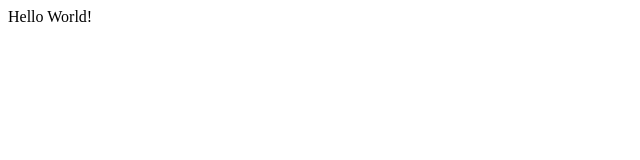
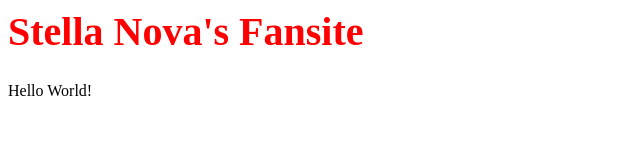
Before and after one commit to ko-xinga/stella-nova, a plain HTML site: page index.html in a window 1280 px wide. Shown: the whole page, without its empty margins (0-640 px from the left). Drawn offline with Linux system fonts and the light colour scheme.

Commit message:
Added placeholder CSS

```diff
--- a/index.html
+++ b/index.html
@@ -1,3 +1,12 @@
 <html>
-    Hello World!
+    <head>
+        <meta charset="utf-8" /> <!-- Do we need this?? -->
+        <title>Stella Nova's Fansite &#x2606;</title>
+        <link href="style.css" rel="stylesheet" type="text/css"/>
+    </head>
+
+    <body>
+        <h1>Stella Nova's Fansite</h1>
+        <p>Hello World!</p>
+    </body>
 </html>
--- /dev/null
+++ b/style.css
@@ -0,0 +1,4 @@
+h1 {
+  color: red;
+  font-size: 2.5em;
+}
```
